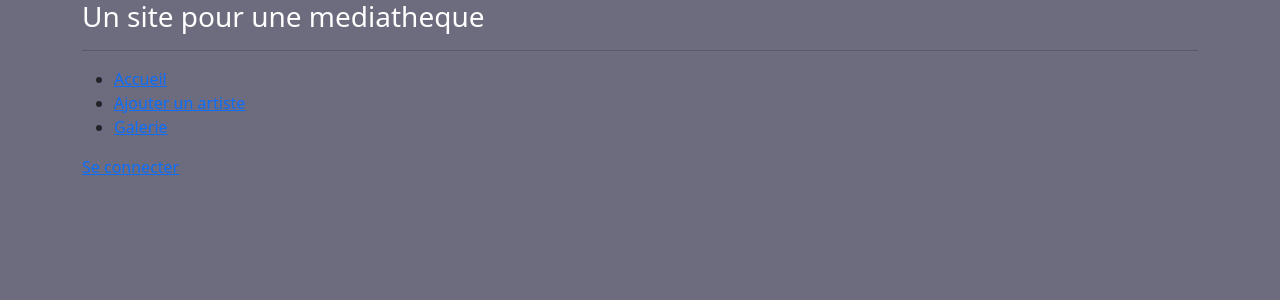
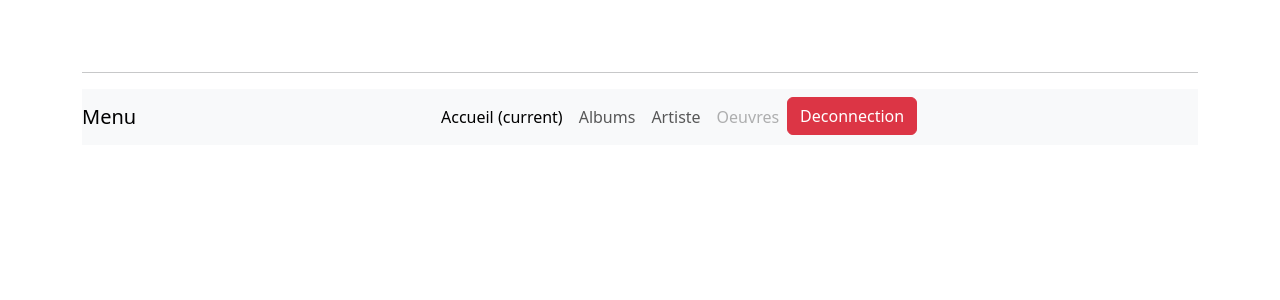
Before and after one commit to gabrinou1/TP1Web, a PHP site: page /ex.header.php in a window 1280 px wide. Shown: the top 300 px of the page. Run offline with PHP 8.4, Linux system fonts and the light colour scheme.

Commit message:
modification du connexion

```diff
--- a/Require/ex.header.php
+++ b/Require/ex.header.php
@@ -5,6 +5,7 @@
     <meta http-equiv="Content-Type" content="text/html; charset=UTF-8" />
     <meta name="viewport" content="width=device-width, initial-scale=1, shrink-to-fit=no">
     <link rel="stylesheet" href="https://cdn.jsdelivr.net/npm/bootstrap@5.3.3/dist/css/bootstrap.min.css" >
+    <lnik rel="icon" type="
     <title>Exercices php</title>
 
     <style>
@@ -16,17 +17,27 @@
 
 
 <div class="container" id="detail">
-  <div class="text-white">
-      <h3>Un site pour une mediatheque </h3>
+  <div class="text-white d-flex">
+      <h1>MML </h1>
+
   </div><hr/>
 
-   <nav id="navigation">
-            <ul>
-                <li><a class="active" href="index.html">Accueil</a></li>
-                <li><a href="galerie-images.html">Ajouter un artiste</a></li>
-                <li><a href="commentaires.html">Galerie</a></li>
-            </ul>
-            <div id="connection">
-                <a href="connexion.html">Se connecter</a>
-            </div>
-        </nav>
+
+
+  <nav class="navbar navbar-expand-lg navbar-light bg-light ">
+  <a class="navbar-brand" href="#">Menu</a>
+  <button class="navbar-toggler" type="button" data-toggle="collapse" data-target="#navbarNavAltMarkup" aria-controls="navbarNavAltMarkup" aria-expanded="false" aria-label="Toggle navigation">
+    <span class="navbar-toggler-icon"></span>
+  </button>
+  <div class="collapse navbar-collapse d-flex justify-content-evenly" id="navbarNavAltMarkup">
+    <div class="navbar-nav">
+      <a class="nav-item nav-link active px-10" href="#">Accueil <span class="sr-only">(current)</span></a>
+      <a class="nav-item nav-link px-10" href="#">Albums</a>
+      <a class="nav-item nav-link px-10" href="#">Artiste</a>
+      <a class="nav-item nav-link disabled px-10" href="#">Oeuvres</a>
+      <form method="post">
+      <input type="button" class="btn btn-danger" value="Deconnection">
+</form>
+    </div>
+  </div>
+</nav>
```
Also changed, not shown: Require/ex1auth.php (deleted, +0 -40 lines), classes/utilisateur.class.php (added, +50 -0 lines), pageConnexion.php (added, +21 -0 lines), Authentification.php (added).
